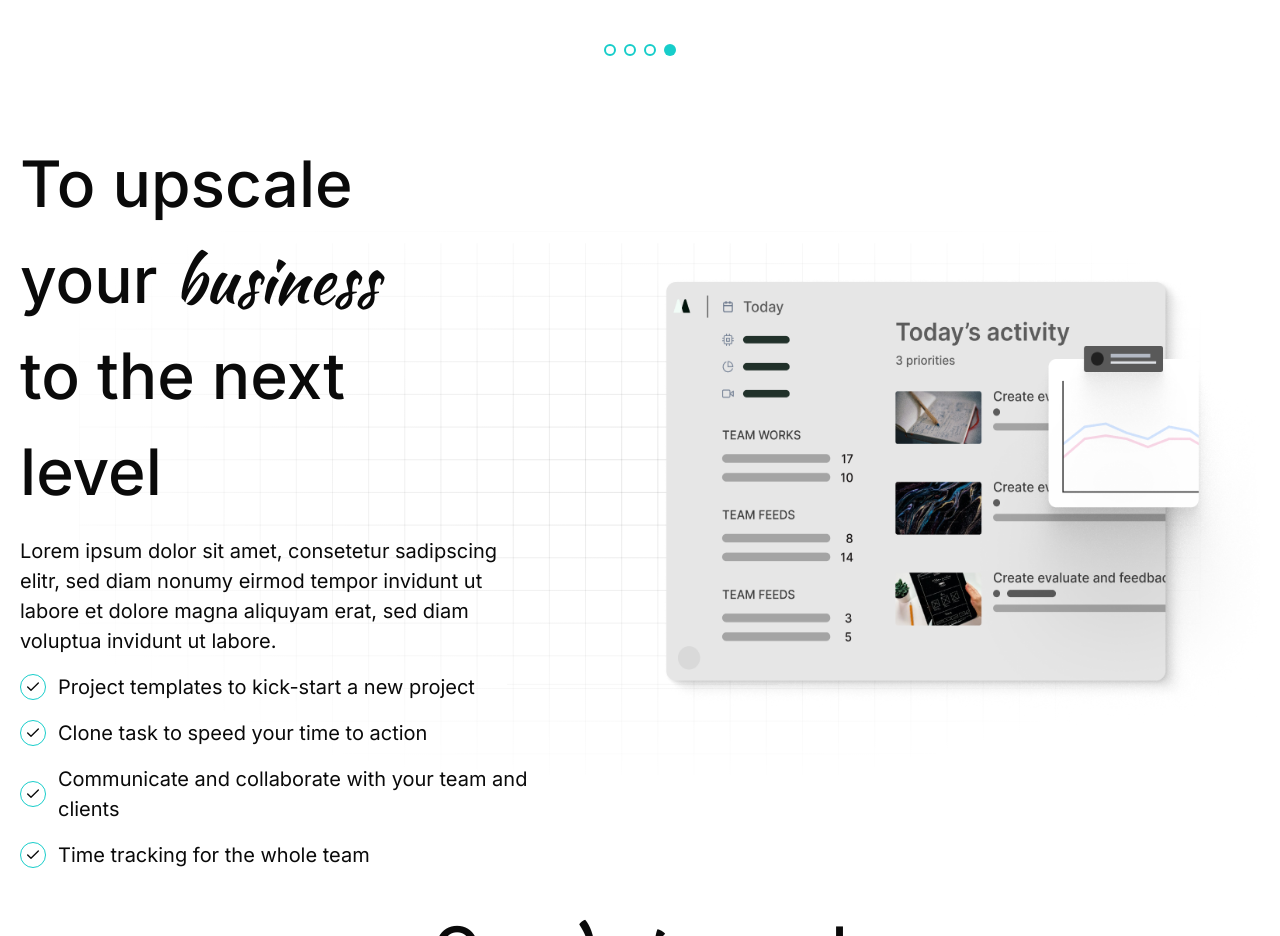
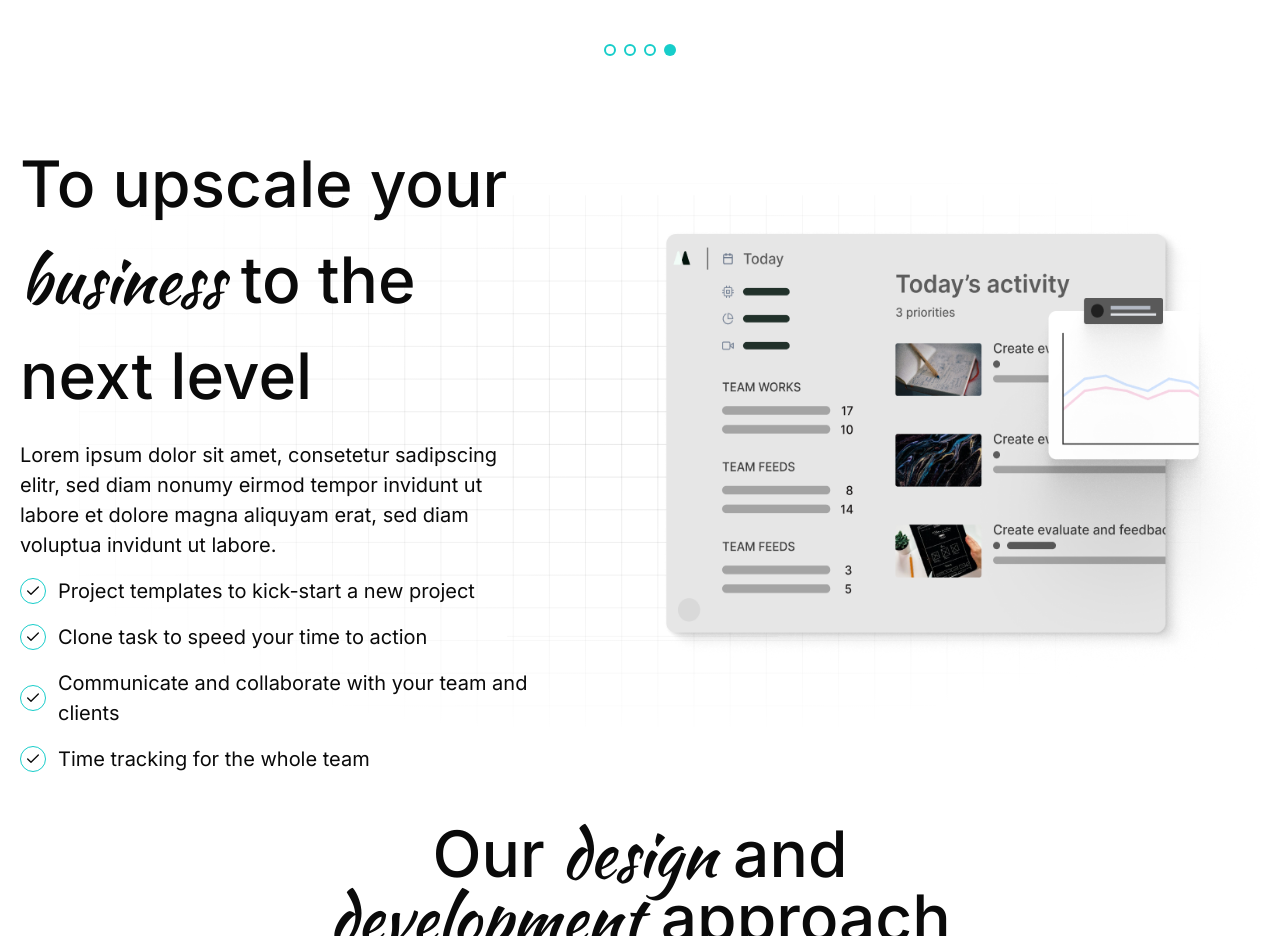
Before and after one commit to Roshen-Perera/ceylon-developers-portfolio, a Next.js app: page / in a window 1280 px wide. Shown: the part 1340-2276 px from the top of the page. Built offline with nearby package versions, Linux system fonts and the light colour scheme.

Commit message:
fix: Increase max-width of H2 for improved layout in Why component

```diff
--- a/components/why.tsx
+++ b/components/why.tsx
@@ -10,7 +10,7 @@ const Why = () => {
       <MeshVector2 />
       <div className="grid grid-cols-1 md:grid-cols-2 items-center justify-center gap-12">
         <div className="flex flex-col gap-4 flex-1 max-w-lg items-center justify-center text-center md:text-left md:items-start">
-          <H2 className="max-w-sm">
+          <H2 className="max-w-lg">
             To upscale your <span className="font-kaushan">business</span> to
             the next level
           </H2>
```
